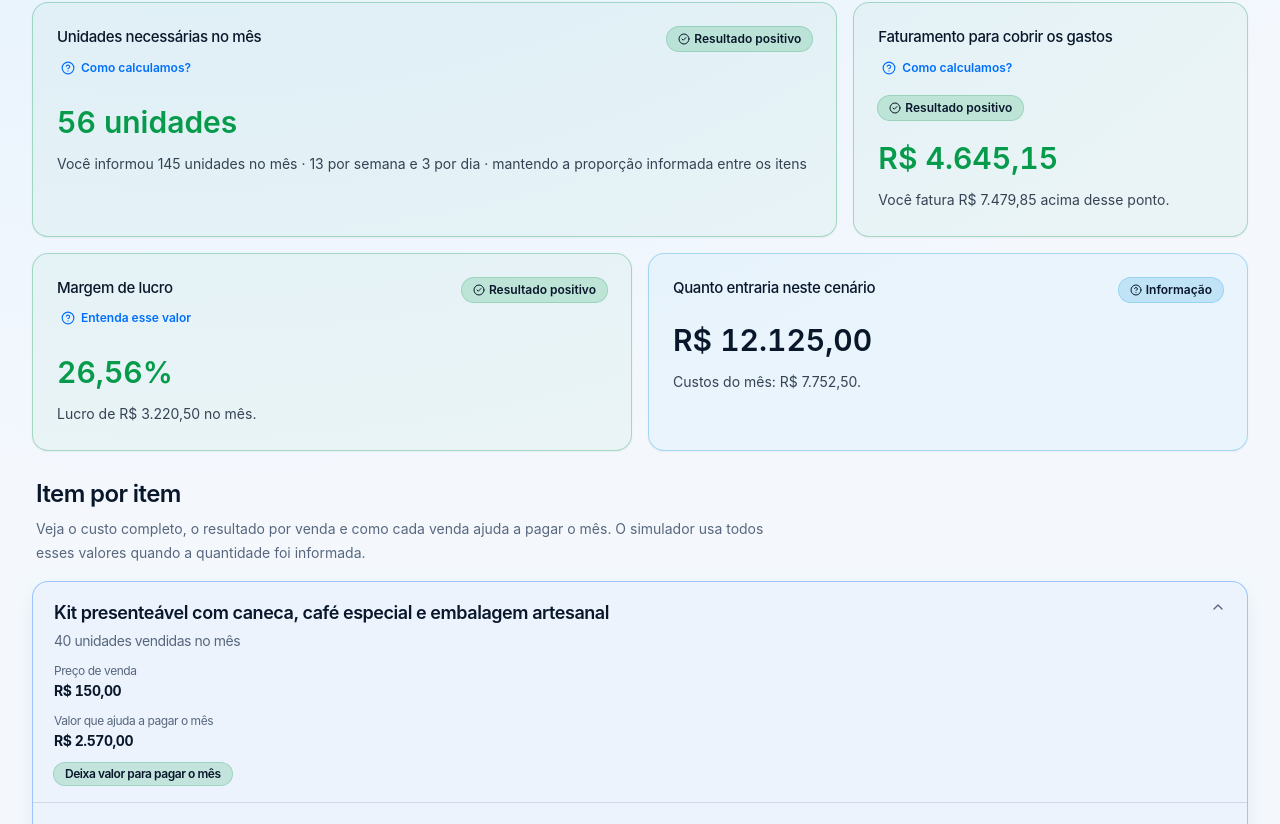
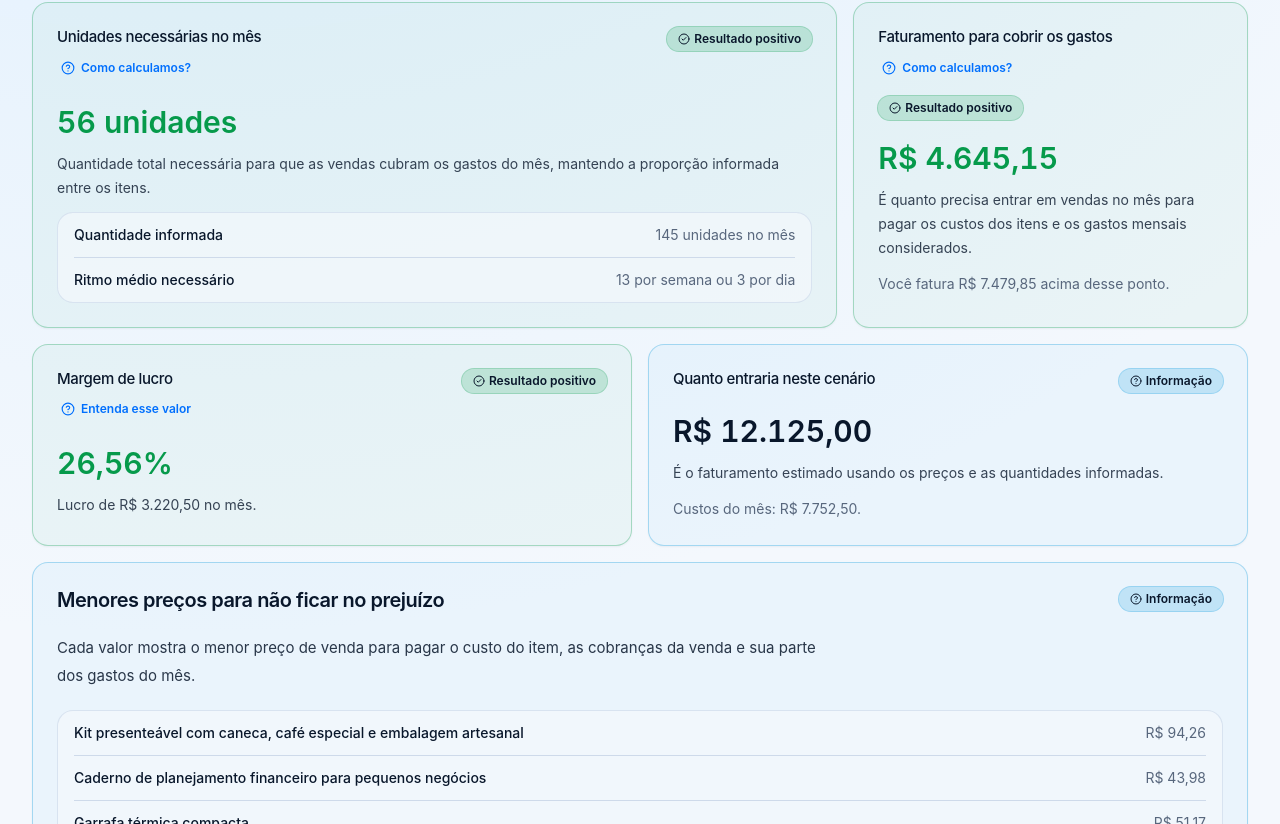
Before and after one commit to Lucrivo/Lucrivo, a Next.js app: page /visual-review in a window 1280 px wide. Shown: the part 1056-1880 px from the top of the page. Built offline with nearby package versions, Linux system fonts and the light colour scheme.

Commit message:
refactor: restore detailed report context

```diff
--- a/src/modules/reports/components/detailed-report-detail.tsx
+++ b/src/modules/reports/components/detailed-report-detail.tsx
@@ -122,6 +122,9 @@ function DetailedReportDetail({
           </p>
         </div>
         <ReportIndicators indicators={viewModel.indicators} />
+        {viewModel.minimumPriceSection ? (
+          <ReportSectionCard section={viewModel.minimumPriceSection} />
+        ) : null}
       </section>
 
       {legacyDetails}
--- /dev/null
+++ b/src/modules/reports/components/report-detail-list.tsx
@@ -0,0 +1,32 @@
+import type { ReportIndicatorDetail } from "../presenters/to-report-view-model";
+
+function ReportDetailList({
+  details,
+}: {
+  details: ReportIndicatorDetail[];
+}) {
+  if (details.length === 0) return null;
+
+  return (
+    <dl className="border-border/70 divide-border bg-background/70 grid divide-y rounded-xl border px-4">
+      {details.map((detail) => (
+        <div
+          key={detail.id}
+          className="grid min-w-0 gap-1 py-3 sm:grid-cols-[minmax(0,1fr)_minmax(0,1fr)] sm:items-baseline sm:gap-4"
+        >
+          <dt className="font-medium break-words">{detail.label}</dt>
+          <dd className="text-muted-foreground grid min-w-0 gap-1 break-words sm:text-right">
+            <span>{detail.value}</span>
+            {detail.supportingText ? (
+              <span className="text-xs leading-5">
+                {detail.supportingText}
+              </span>
+            ) : null}
+          </dd>
+        </div>
+      ))}
+    </dl>
+  );
+}
+
+export { ReportDetailList };
--- a/src/modules/reports/components/report-indicators.tsx
+++ b/src/modules/reports/components/report-indicators.tsx
@@ -4,6 +4,7 @@ import { Card, CardContent, CardHeader } from "@/components/ui/card";
 import { cn } from "@/lib/utils";
 
 import type { ReportIndicatorViewModel } from "../presenters/to-report-view-model";
+import { ReportDetailList } from "./report-detail-list";
 import { tonePresentation } from "./report-tone";
 
 function ReportIndicatorCard({
@@ -15,21 +16,6 @@ function ReportIndicatorCard({
 }) {
   const presentation = tonePresentation[indicator.tone];
   const ToneIcon = presentation.icon;
-  const details = indicator.details?.length ? (
-    <dl className="border-border/70 divide-border bg-background/70 grid divide-y rounded-xl border px-4">
-      {indicator.details.map((detail) => (
-        <div
-          key={detail.id}
-          className="grid min-w-0 gap-1 py-3 sm:grid-cols-[minmax(0,1fr)_auto] sm:items-baseline sm:gap-4"
-        >
-          <dt className="font-medium break-words">{detail.label}</dt>
-          <dd className="text-muted-foreground break-words sm:text-right">
-            {detail.value}
-          </dd>
-        </div>
-      ))}
-    </dl>
-  ) : null;
 
   return (
     <Card
@@ -82,7 +68,9 @@ function ReportIndicatorCard({
             {indicator.description}
           </p>
         ) : null}
-        {details}
+        {indicator.details ? (
+          <ReportDetailList details={indicator.details} />
+        ) : null}
       </CardContent>
     </Card>
   );
--- a/src/modules/reports/components/report-section-card.tsx
+++ b/src/modules/reports/components/report-section-card.tsx
@@ -3,6 +3,7 @@ import { Card, CardContent, CardHeader } from "@/components/ui/card";
 import { cn } from "@/lib/utils";
 
 import type { ReportSectionViewModel } from "../presenters/to-report-view-model";
+import { ReportDetailList } from "./report-detail-list";
 import { tonePresentation } from "./report-tone";
 
 function ReportSectionCard({ section }: { section: ReportSectionViewModel }) {
@@ -43,6 +44,9 @@ function ReportSectionCard({ section }: { section: ReportSectionViewModel }) {
             </dd>
           </dl>
         ) : null}
+        {section.details ? (
+          <ReportDetailList details={section.details} />
+        ) : null}
       </CardContent>
     </Card>
   );
--- a/src/modules/reports/presenters/to-detailed-report-view-model.ts
+++ b/src/modules/reports/presenters/to-detailed-report-view-model.ts
@@ -91,6 +91,7 @@ type DetailedReportViewModel = {
   };
   executiveSummary: ReportExecutiveSummaryViewModel;
   indicators: ReportIndicatorViewModel[];
+  minimumPriceSection: ReportSectionViewModel | null;
   sections: ReportSectionViewModel[];
   comparison: DetailedComparisonEntryViewModel[];
   items: DetailedItemViewModel[];
@@ -239,7 +240,7 @@ function toDetailedIndicators(
       : totalVolume >= salesGoal.monthly
         ? "positive"
         : "critical";
-  const salesSupporting = salesGoal.available
+  const persistedSalesSupporting = salesGoal.available
     ? [
         totalVolume === null
           ? "Referência de equilíbrio"
@@ -256,6 +257,47 @@ function toDetailedIndicators(
         .filter((part): part is string => Boolean(part))
         .join(" · ")
     : salesGoal.reason;
+  const weeklyGoal = salesGoal.available
+    ? (salesGoal.weekly ?? consolidated?.weeklyGoal ?? null)
+    : null;
+  const dailyGoal = salesGoal.available
+    ? (salesGoal.daily ?? consolidated?.dailyGoal ?? null)
+    : null;
+  const requiredPace =
+    weeklyGoal !== null && dailyGoal !== null
+      ? `${formatIntegerVolume(weeklyGoal)} por semana ou ${formatIntegerVolume(dailyGoal)} por dia`
+      : undefined;
+  const currentSalesSupporting = salesGoal.available
+    ? totalVolume === null
+      ? [
+          "Referência de equilíbrio para este item vendido sozinho.",
+          requiredPace ? `Ritmo médio necessário: ${requiredPace}.` : undefined,
+        ]
+          .filter((part): part is string => Boolean(part))
+          .join(" ")
+      : snapshot.inputs.items.length > 1
+        ? "Quantidade total necessária para que as vendas cubram os gastos do mês, mantendo a proporção informada entre os itens."
+        : "Quantidade necessária para que as vendas cubram os gastos do mês."
+    : salesGoal.reason;
+  const completeSalesDetails: ReportIndicatorDetail[] =
+    salesGoal.available && totalVolume !== null
+      ? [
+          {
+            id: "reported-volume",
+            label: "Quantidade informada",
+            value: `${formatIntegerVolume(totalVolume)} unidades no mês`,
+          },
+          ...(requiredPace
+            ? [
+                {
+                  id: "required-pace",
+                  label: "Ritmo médio necessário",
+                  value: requiredPace,
+                },
+              ]
+            : []),
+        ]
+      : [];
 
   const breakEvenRevenueCents =
     results.breakEvenRevenueCents ??
@@ -299,6 +341,10 @@ function toDetailedIndicators(
     results.monthlyGrossRevenueCents === null
       ? reason
       : `Custos do mês: ${optionalCurrency(results.monthlyCostCents)}.`;
+  const breakEvenExplanation =
+    "É quanto precisa entrar em vendas no mês para pagar os custos dos itens e os gastos mensais considerados.";
+  const revenueExplanation =
+    "É o faturamento estimado usando os preços e as quantidades informadas.";
 
   const drafts: Array<Omit<ReportIndicatorViewModel, "toneLabel">> = [
     {
@@ -313,12 +359,16 @@ function toDetailedIndicators(
       supportingText:
         !salesGoal.available && partialMix && currentContent
           ? "Faltam quantidades para definir a proporção do conjunto."
-          : salesSupporting,
+          : currentContent
+            ? currentSalesSupporting
+            : persistedSalesSupporting,
       help: salesHelp,
       featured: true,
       unavailable: !salesGoal.available,
       ...(partialMix && isolatedReferences.length > 0
         ? { details: isolatedReferences }
+        : completeSalesDetails.length > 0 && currentContent
+          ? { details: completeSalesDetails }
         : {}),
     },
     {
@@ -329,7 +379,17 @@ function toDetailedIndicators(
       supportingText:
         breakEvenRevenueCents === null && partialMix && currentContent
           ? "O faturamento de equilíbrio do conjunto depende da proporção entre os itens."
-          : breakEvenSupporting,
+          : currentContent && breakEvenRevenueCents !== null
+            ? breakEvenExplanation
+            : breakEvenSupporting,
+      ...(currentContent
+        ? {
+            description:
+              breakEvenRevenueCents === null
+                ? breakEvenExplanation
+                : breakEvenSupporting,
+          }
+        : {}),
       help: breakEvenHelp,
       unavailable: breakEvenRevenueCents === null,
     },
@@ -356,7 +416,17 @@ function toDetailedIndicators(
           ? partialMix
             ? "Informe todas as quantidades para somar quanto entra no mês."
             : "Informe a quantidade mensal para calcular quanto entra no mês."
-          : revenueSupporting,
+          : currentContent
+            ? revenueExplanation
+            : revenueSupporting,
+      ...(currentContent
+        ? {
+            description:
+              results.monthlyGrossRevenueCents === null
+                ? revenueExplanation
+                : revenueSupporting,
+          }
+        : {}),
       unavailable: results.monthlyGrossRevenueCents === null,
     },
   ];
@@ -502,6 +572,38 @@ function toDetailedReportViewModel({
       ];
     },
   );
+  const minimumPriceTone: ReportTone = snapshot.results.items.some(
+    (item) => item.directLoss,
+  )
+    ? "critical"
+    : "neutral";
+  const minimumPriceSection: ReportSectionViewModel | null =
+    snapshot.contentVersion === DETAILED_REPORT_CONTENT_VERSION
+      ? {
+          key: "break_even",
+          title: "Menores preços para não ficar no prejuízo",
+          body: snapshot.results.isPartial
+            ? "Cada valor mostra o menor preço de venda para pagar o custo do item, as cobranças da venda e os gastos mensais considerados. Quando falta a quantidade, a referência considera o item vendido sozinho."
+            : "Cada valor mostra o menor preço de venda para pagar o custo do item, as cobranças da venda e sua parte dos gastos do mês.",
+          emphasisLabel: null,
+          emphasisValue: null,
+          tone: minimumPriceTone,
+          toneLabel: language.toneLabels[minimumPriceTone],
+          details: items.map((item) => ({
+            id: item.id,
+            label: item.name,
+            value: item.breakEvenLabel,
+            ...(scenario.byItem.has(item.id)
+              ? {
+                  supportingText:
+                    "Referência considerando este item vendido sozinho.",
+                }
+              : item.breakEvenUnavailableReason
+                ? { supportingText: item.breakEvenUnavailableReason }
+                : {}),
+          })),
+        }
+      : null;
 
   const comparison = snapshot.results.items
     .flatMap<DetailedComparisonEntryViewModel>((result) => {
@@ -552,6 +654,7 @@ function toDetailedReportViewModel({
       answers: toDetailedSummaryAnswers(snapshot),
     },
     indicators,
+    minimumPriceSection,
     sections: snapshot.sections
       .filter(({ key }) => key !== "hidden_cost")
       .map((section) => ({
--- a/src/modules/reports/presenters/to-report-view-model.ts
+++ b/src/modules/reports/presenters/to-report-view-model.ts
@@ -47,6 +47,7 @@ type ReportIndicatorDetail = {
   id: string;
   label: string;
   value: string;
+  supportingText?: string;
 };
 
 type ReportIndicatorViewModel = {
@@ -84,6 +85,7 @@ type ReportExecutiveSummaryViewModel = Omit<
 
 type ReportSectionViewModel = QuickReportSnapshot["sections"][number] & {
   toneLabel: string;
+  details?: ReportIndicatorDetail[];
 };
 
 /** Data the simulator needs to show how many sales a discount requires. */
```
Also changed, not shown: 2 other files (tests, documents, lock files or other folders).
